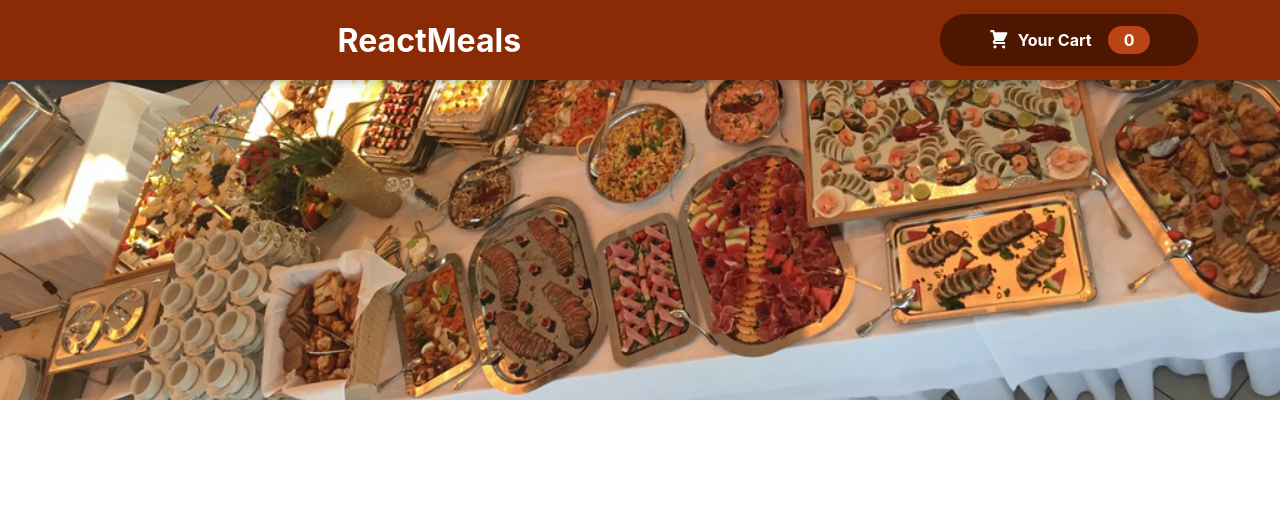
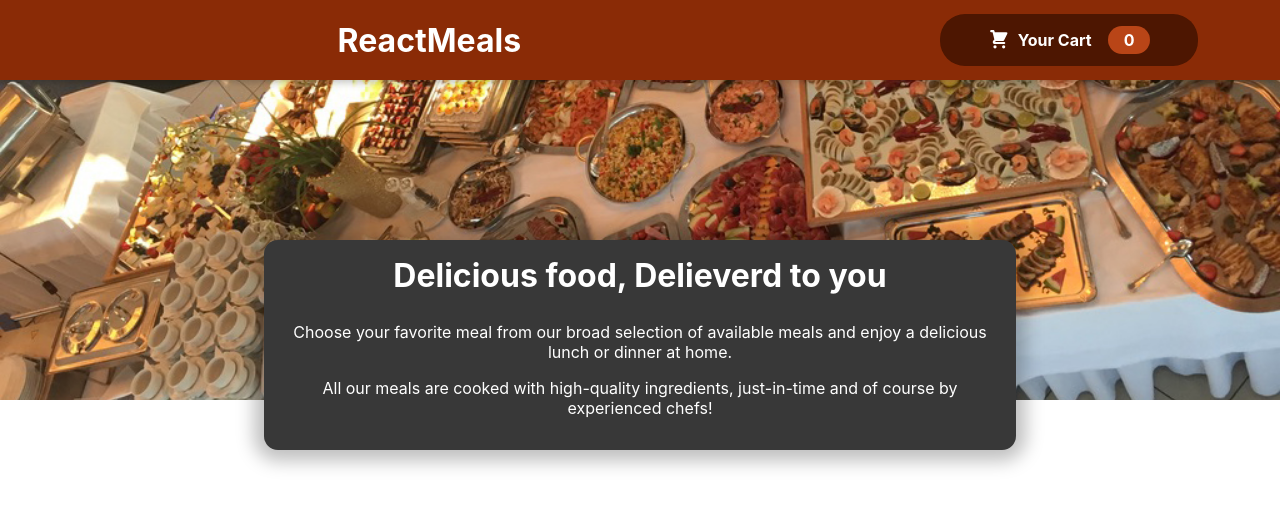
Before and after one commit to alishapaul01/Restaurant-app-with-react, a React (Create React App) app: page / in a window 1280 px wide. Shown: the top 506 px of the page. Built offline with nearby package versions, Linux system fonts and the light colour scheme.

Commit message:
Added Summary

```diff
--- a/src/App.js
+++ b/src/App.js
@@ -1,10 +1,12 @@
 
 import './App.css';
 import Header from './Components/Layout/Header';
+import Summary from './Components/Meals/Summary.js';
 const App=()=>{
  return(
   <>
     <Header/>
+    <Summary/>
   </>
  )
 }
--- /dev/null
+++ b/src/Components/Meals/Summary.js
@@ -0,0 +1,15 @@
+import classes from './Summary.module.css'
+const Summary=()=>{
+    return(
+    <section className={classes.summary}>
+    <h2>Delicious food, Delieverd to you</h2>
+    <p>
+    Choose your favorite meal from our broad selection of available meals and enjoy a delicious lunch or dinner at home.
+    </p>
+    <p>
+    All our meals are cooked with high-quality ingredients, just-in-time and of course by experienced chefs!
+    </p>
+    </section>
+    )}
+
+    export default Summary;
--- /dev/null
+++ b/src/Components/Meals/Summary.module.css
@@ -0,0 +1,18 @@
+.summary {
+    text-align: center;
+    max-width: 45rem;
+    width: 90%;
+    margin: auto;
+    margin-top: -10rem;
+    position: relative;
+    background-color: #383838;
+    color: white;
+    border-radius: 14px;
+    padding: 1rem;
+    box-shadow: 0 1px 18px 10px rgba(0, 0, 0, 0.25);
+  }
+
+  .summary h2 {
+    font-size: 2rem;
+    margin-top: 0;
+  }
```
